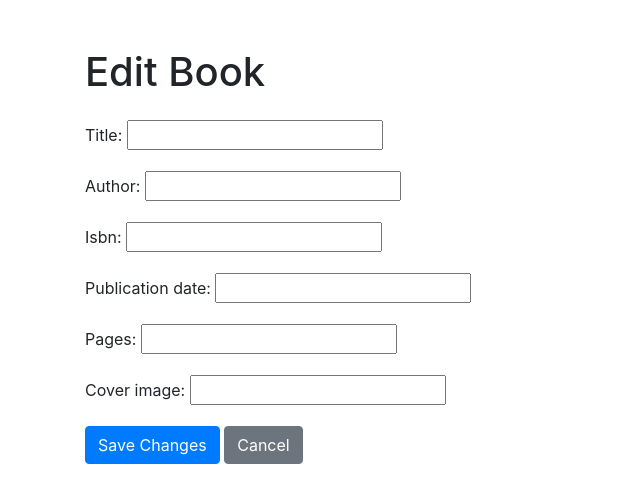
After one commit to JavierTF/books, a Django app: template books/templates/books/edit_book.html in a window 1280 px wide. The commit adds this page. Shown: the top 503 px of the page, without its empty margins (0-640 px from the left). Run offline with Django 4.2, Linux system fonts and the light colour scheme; the template is opened without the code that fills it: values that come from a table or form of the project are taken from there, others are empty; some libraries are stand-ins or nearby versions.

Commit message:
Edit Book

```diff
--- a/books/templates/books/add_book.html
+++ b/books/templates/books/add_book.html
@@ -76,5 +76,6 @@
             {% endif %}
         </div>
         <button type="submit" class="btn btn-primary">Add Book</button>
+        <a href="{% url 'books:book_list' %}" class="btn btn-secondary">Cancel</a>
     </form>
 {% endblock %}
--- a/books/templates/books/base.html
+++ b/books/templates/books/base.html
@@ -7,6 +7,8 @@
     <title>{% block title %}My Book App{% endblock %}</title>
     <!-- Bootstrap CSS (usando CDN para simplicidad) -->
     <link href="https://maxcdn.bootstrapcdn.com/bootstrap/4.5.2/css/bootstrap.min.css" rel="stylesheet">
+    <!-- Font Awesome CSS (para los íconos) -->
+    <link rel="stylesheet" href="https://cdnjs.cloudflare.com/ajax/libs/font-awesome/5.15.4/css/all.min.css">
 </head>
 <body>
     <div class="container mt-5">
--- /dev/null
+++ b/books/templates/books/edit_book.html
@@ -0,0 +1,17 @@
+{% extends './base.html' %}
+
+{% load form_tags %}
+
+{% block title %}Edit Book{% endblock %}
+
+{% block content %}
+    <h1 class="mb-4">Edit Book</h1>
+    <form method="post" action="{% url 'books:book_edit' book.id %}">
+        {% csrf_token %}
+        {{ form.as_p }}
+        <div class="form-group">
+            <button type="submit" class="btn btn-primary">Save Changes</button>
+            <a href="{% url 'books:book_list' %}" class="btn btn-secondary">Cancel</a>
+        </div>
+    </form>
+{% endblock %}
--- a/books/urls.py
+++ b/books/urls.py
@@ -1,6 +1,6 @@
 from django.urls import path
 from .views import book_search_view
-from .views import BookListView, AddBookView
+from .views import BookListView, AddBookView, EditBookView
 
 app_name = 'books'
 
@@ -8,4 +8,5 @@ urlpatterns = [
     path('search/', book_search_view, name='book_search'),
     path('books/', BookListView.as_view(), name='book_list'),
     path('add/', AddBookView.as_view(), name='add_book'),
+    path('edit/<int:pk>/', EditBookView.as_view(), name='book_edit'),
 ]
```
Also changed, not shown: books/templates/books/book_list.html (+13 -1 lines), books/views.py (+11 -0 lines).
